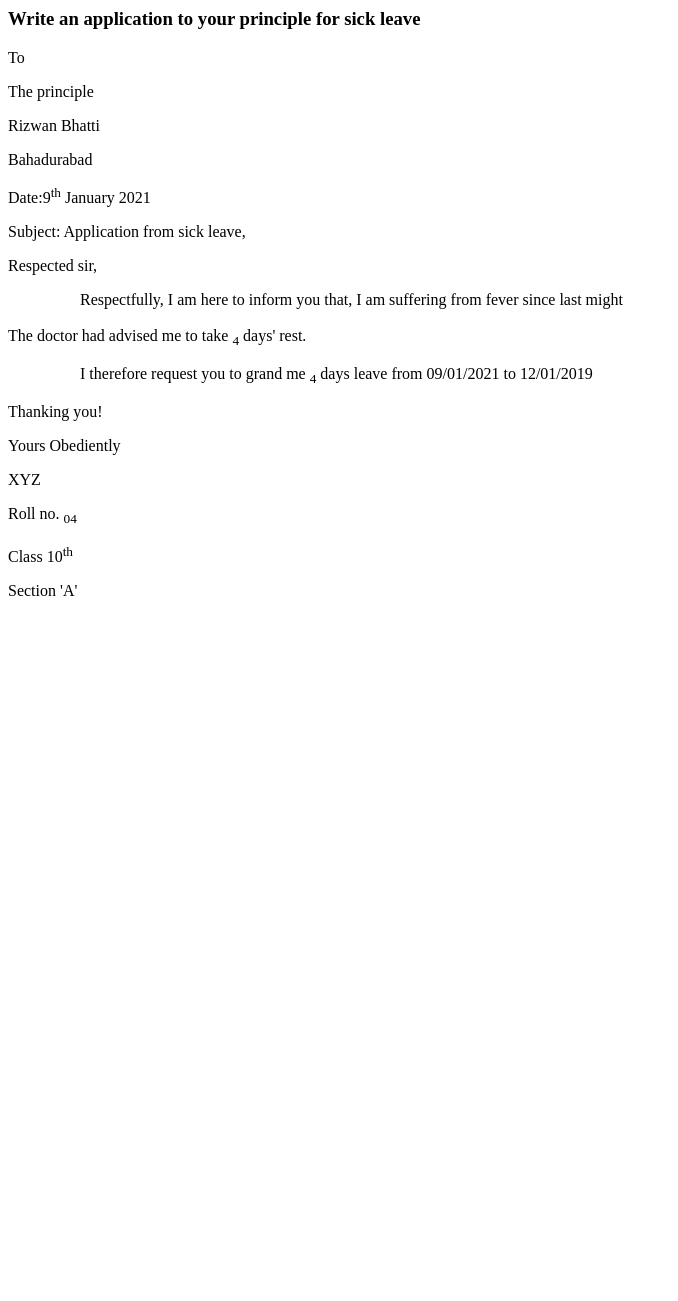
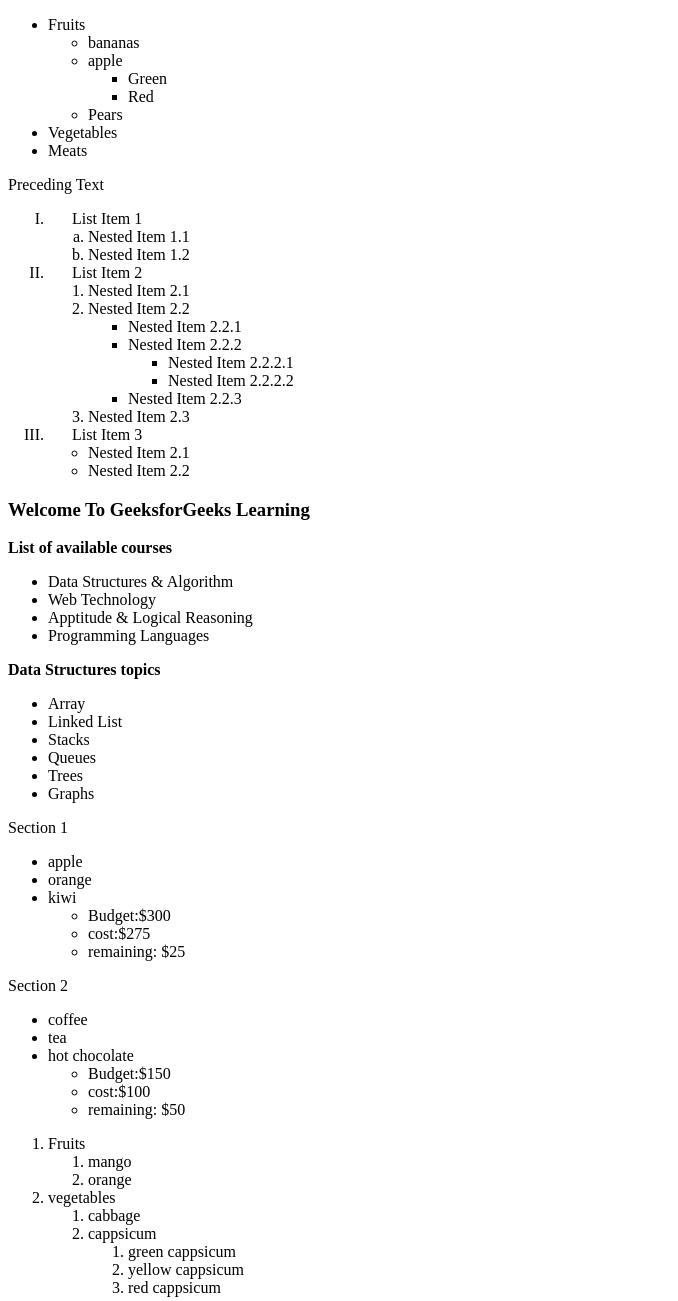
Before and after one commit to uzairahmedsyed/SMIT, a plain HTML site: page Index.html in a window 1280 px wide. Shown: the whole page, without its empty margins (0-678 px from the left). Before the commit the page ends 800 px from the top, so only its background shows below. Drawn offline with Linux system fonts and the light colour scheme.

Commit message:
Second assignment on 28 nov

```diff
--- a/Index.html
+++ b/Index.html
@@ -1,50 +1,275 @@
+<!DOCTYPE html>
+<html lang="en">
+<head>
+    <meta charset="UTF-8">
+    <meta name="viewport" content="width=device-width, initial-scale=1.0">
+    <title>Document</title>
+</head>
+<body>
 
-<h3>
-Write an application to your principle for sick leave
-</h3>
+<!-- Task # 1 -->
 
-<P>
-To <br>
-</p>
-<p>
-The principle
-</p>
-<p>
-Rizwan Bhatti
-</p>
-<p>
-Bahadurabad
-</p>
-<p>
-Date:9<sup>th</sup> January 2021
-</p>
-<p>
-Subject: Application from sick leave,
 
-<p>
-Respected sir,
-<p>
-&nbsp;&nbsp;&nbsp;&nbsp;&nbsp;&nbsp;&nbsp;&nbsp;&nbsp;&nbsp;&nbsp;&nbsp;&nbsp;&nbsp;&nbsp;&nbsp;&nbsp;&nbsp;Respectfully, I am here to inform you that, I am suffering from fever since last might <br><br>
-The doctor had advised me to take <sub>4</sub> days' rest.
 
-<p>
-&nbsp;&nbsp;&nbsp;&nbsp;&nbsp;&nbsp;&nbsp;&nbsp;&nbsp;&nbsp;&nbsp;&nbsp;&nbsp;&nbsp;&nbsp;&nbsp;&nbsp;&nbsp;I therefore request you to grand me <sub>4</sub> days leave from 09/01/2021 to 12/01/2019 <br>
-</p>
-<p>
-Thanking you! <br>
-</p>
-<p>
-Yours Obediently <br>
-</p>
-<p>
-XYZ <br>
-</p>
-<p>
-Roll no. <sub>04</sub> <br>
-</p>
-<p>
-Class 10<sup>th</sup> <br>
-</p>
-<p>
-Section 'A' <br>
-</p>
+    <ul>
+        <li>
+            Fruits
+                <ul>
+                    <li>
+                        bananas
+                    </li>
+                    <li>
+                        apple
+                    </li>
+                        <ul>
+                            <li>
+                                Green
+                            </li>
+                            <li>
+                                Red
+                            </li>
+                        </ul>
+                    <li>
+                        Pears
+                    </li>
+                </ul>
+
+        </li>
+        <li>
+            Vegetables
+        </li>
+        <li>
+            Meats
+        </li>
+    </ul>
+
+
+<!-- Task # 2 -->
+
+    <p>Preceding Text</p>
+
+        <ol type="I">
+            <li>
+                &nbsp;&nbsp;&nbsp;&nbsp;&nbsp; List Item 1
+                <ol type="a">
+                    <li>
+                        Nested Item 1.1
+                    </li>
+                    <li>
+                        Nested Item 1.2
+                    </li>
+                </ol>
+
+            </li>
+
+            <li>
+                &nbsp;&nbsp;&nbsp;&nbsp;&nbsp; List Item 2
+                <ol>
+
+                    <li>
+                        Nested Item 2.1
+                    </li>
+                    <li>
+                        Nested Item 2.2
+                    </li>
+                        <ul>
+
+                            <li>
+                                Nested Item 2.2.1
+                            </li>
+
+                            <li>
+                                Nested Item 2.2.2
+                            </li>
+                                <ul>
+                                    <li>
+                                        Nested Item 2.2.2.1
+                                    </li>
+                                    <li>
+                                        Nested Item 2.2.2.2
+                                    </li>
+                                </ul>
+                            <li>
+                                Nested Item 2.2.3
+
+                            </li>
+                        </ul>
+                    <li>
+                        Nested Item 2.3
+                    </li>
+                </ol>
+
+            </li>
+
+            <li>
+                &nbsp;&nbsp;&nbsp;&nbsp;&nbsp; List Item 3
+                <ul>
+                    <li>
+                        Nested Item 2.1
+                    </li>
+                    <li>
+                        Nested Item 2.2
+
+                    </li>
+                </ul>
+            </li>
+
+
+        </ol>
+
+
+
+
+
+<!-- Task # 3  -->
+
+    <h3>
+        Welcome To GeeksforGeeks Learning
+
+    </h3>
+    <p>
+        <b>List of available courses</b>
+        <ul>
+            <li>
+                Data Structures & Algorithm
+            </li>
+            <li>
+                Web Technology
+            </li>
+            <li>
+                Apptitude & Logical Reasoning
+            </li>
+            <li>
+                Programming Languages
+            </li>
+        </ul>
+    </p>
+
+
+    <p>
+       <b>Data Structures topics</b>
+       <ul>
+            <li>
+                Array
+            </li>
+            <li>
+                Linked List
+            </li>
+            <li>
+                Stacks
+            </li>
+            <li>
+                Queues
+            </li>
+            <li>
+                Trees
+            </li>
+            <li>
+                Graphs
+            </li>
+       </ul>
+
+    </p>
+
+
+<!-- Task # 4  -->
+
+    <p>
+        Section 1
+        <ul>
+            <li>
+                apple
+            </li>
+            <li>
+                orange
+            </li>
+            <li>
+                kiwi
+            </li>
+                <ul>
+                    <li>
+                        Budget:$300
+                    </li>
+                    <li>
+                        cost:$275
+                    </li>
+                    <li>
+                        remaining: $25
+                    </li>
+                </ul>
+        </ul>
+        Section 2
+        <ul>
+            <li>
+                coffee
+            </li>
+            <li>
+                tea
+            </li>
+            <li>
+                hot chocolate
+            </li>
+                <ul>
+                    <li>
+                        Budget:$150
+                    </li>
+                    <li>
+                        cost:$100
+                    </li>
+                    <li>
+                        remaining: $50
+                    </li>
+                </ul>
+        </ul>
+    </p>
+
+
+
+
+<!-- Task # 5  -->
+
+    <ol>
+        <li>
+            Fruits
+        </li>
+            <ol>
+                <li>
+                    mango
+                </li>
+                <li>
+                    orange
+                </li>
+            </ol>
+
+
+
+        <li>
+            vegetables
+        </li>
+            <ol>
+                <li>
+                    cabbage
+                </li>
+                <li>
+                    cappsicum
+                </li>
+                    <ol>
+                        <li>
+                            green cappsicum
+                        </li>
+                        <li>
+                            yellow cappsicum
+                        </li>
+                        <li>
+                            red cappsicum
+                        </li>
+                    </ol>
+            </ol>
+
+    </ol>
+
+
+
+
+</body>
+</html>
```
